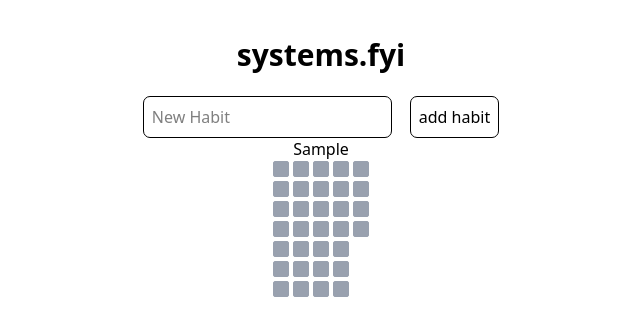
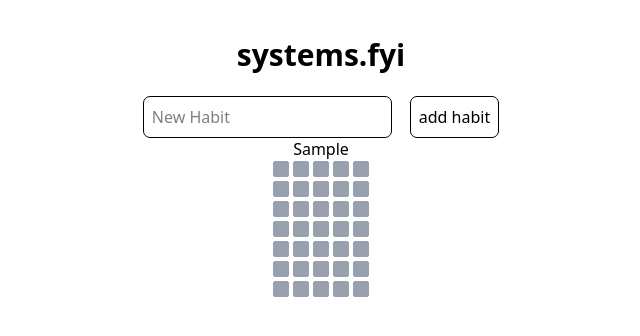
Before and after one commit to Chrovo/systems.fyi, a React (Vite) app in the folder systems.fyi/: page / in a window 1280 px wide. Both pictures are taken after typing "Sample" into the empty fields and a click on the button "add habit". Shown: the top 336 px of the page, without its empty margins (319-959 px from the left). Built offline with nearby package versions, Linux system fonts and the light colour scheme.

Commit message:
Give every square a date

```diff
--- a/systems.fyi/src/Square.tsx
+++ b/systems.fyi/src/Square.tsx
@@ -1,6 +1,10 @@
 import { useState } from "react"
 
-const Box = () => {
+type BoxProps = {
+    date: Date
+}
+
+const Box = ({date}: BoxProps) => {
     const [color, setColor] = useState("bg-gray-400");
     return (
         <div className={`${color} w-4 h-4 rounded-xs border border-gray-400`} onClick={() => setColor("bg-green-400")} />
--- a/systems.fyi/src/System.tsx
+++ b/systems.fyi/src/System.tsx
@@ -4,9 +4,16 @@ type SystemProps = {
   name: string
 }
 
-const days = Array.from({length: 5}, () => new Array(7).fill(0))
-for (let i = 0; i < 3; i++) {
-  days[days.length - 1].pop()
+const day = new Date(2026, 0, 1)
+const today = new Date()
+const days = new Array();
+while (day < today) {
+  const week = new Array();
+  for (let i = 0; i < 7; i++) {
+    week.push(new Date(day));
+    day.setDate(day.getDate() + 1);
+  }
+  days.push(week);
 }
 
 const System = ({name}: SystemProps) => {
@@ -16,8 +23,8 @@ const System = ({name}: SystemProps) => {
       <div className="flex space-x-1">
         {days.map((col, colIndex) => (
           <div className="flex flex-col space-y-1" key={colIndex}>
-            {col.map((_, i) => (
-              <Box key={i+7*colIndex} />
+            {col.map((d: Date, i: number) => (
+              <Box key={i+7*colIndex} date={d}/>
             ))}
           </div>
         ))}
```
